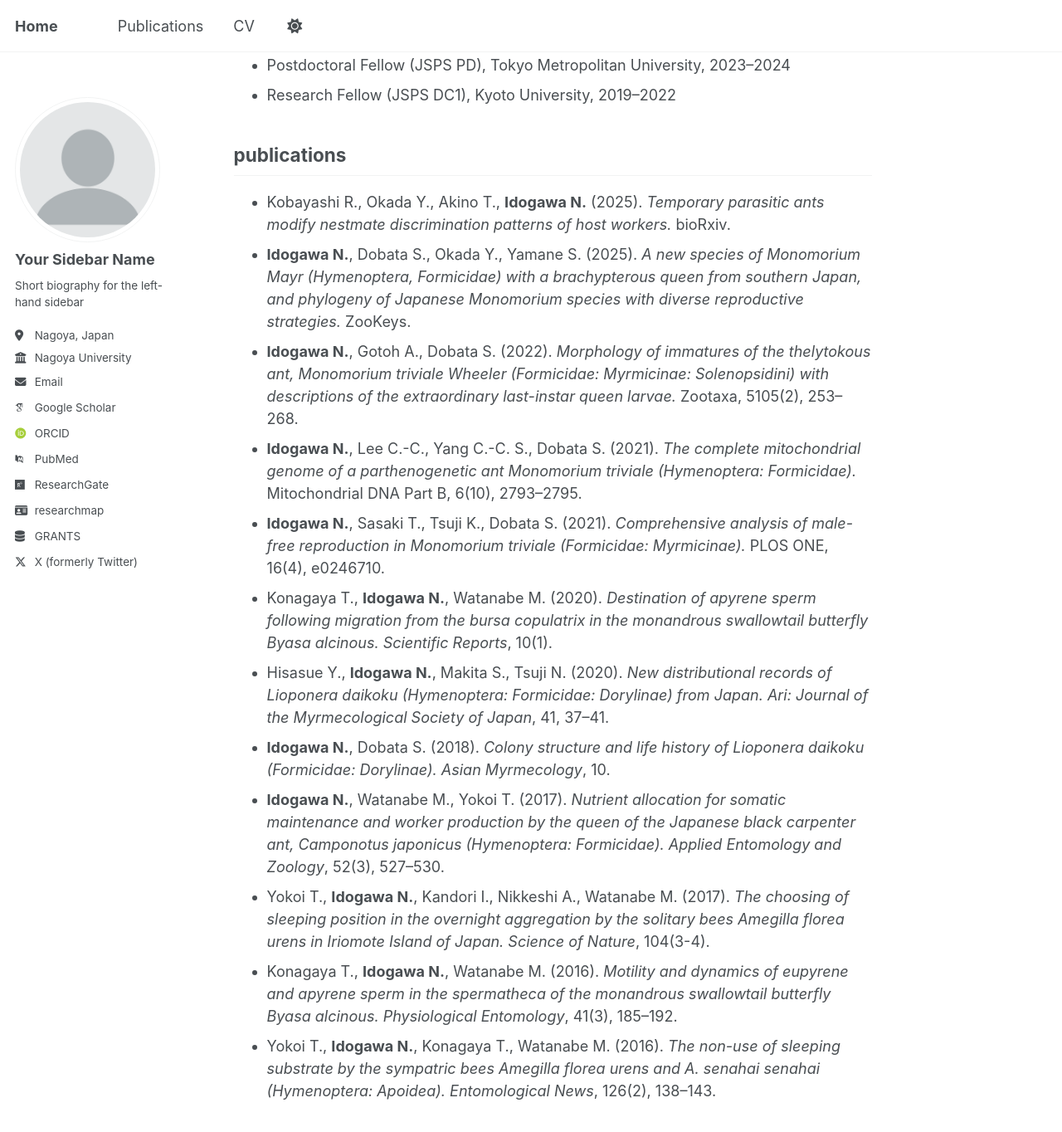
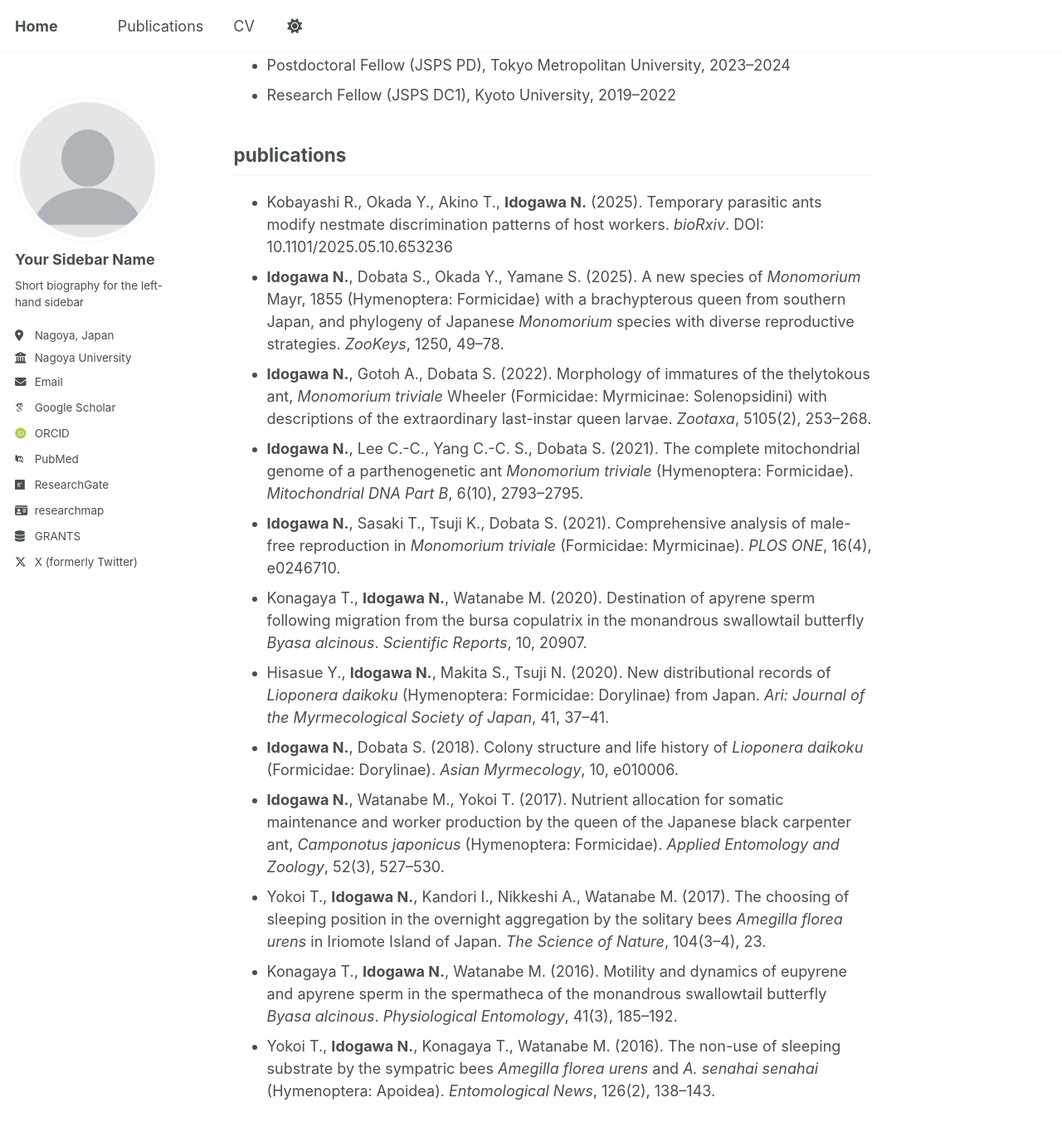
Before and after one commit to n-ido/n-ido.github.io, a Jekyll site: the page built from _pages/about.md, in a window 1280 px wide and 1400 px high, scrolled down 465 px. Shown: the top 1364 px of the window at 83% size. Built offline with Jekyll 4.4.1, drawn with Linux system fonts in a browser that asks for light colours; some web fonts are replaced; a script that is not in the unit is left out.

Commit message:
Update about.md

```diff
--- a/_pages/about.md
+++ b/_pages/about.md
@@ -18,15 +18,15 @@ under constraction.
 - Research Fellow (JSPS DC1), Kyoto University, 2019–2022
 
 ## publications
-- Kobayashi R., Okada Y., Akino T., **Idogawa N.** (2025). *Temporary parasitic ants modify nestmate discrimination patterns of host workers.* bioRxiv.
-- **Idogawa N.**, Dobata S., Okada Y., Yamane S. (2025). *A new species of Monomorium Mayr (Hymenoptera, Formicidae) with a brachypterous queen from southern Japan, and phylogeny of Japanese Monomorium species with diverse reproductive strategies.* ZooKeys.
-- **Idogawa N.**, Gotoh A., Dobata S. (2022). *Morphology of immatures of the thelytokous ant, Monomorium triviale Wheeler (Formicidae: Myrmicinae: Solenopsidini) with descriptions of the extraordinary last-instar queen larvae.* Zootaxa, 5105(2), 253–268.
-- **Idogawa N.**, Lee C.-C., Yang C.-C. S., Dobata S. (2021). *The complete mitochondrial genome of a parthenogenetic ant Monomorium triviale (Hymenoptera: Formicidae).* Mitochondrial DNA Part B, 6(10), 2793–2795.
-- **Idogawa N.**, Sasaki T., Tsuji K., Dobata S. (2021). *Comprehensive analysis of male-free reproduction in Monomorium triviale (Formicidae: Myrmicinae).* PLOS ONE, 16(4), e0246710.
-- Konagaya T., **Idogawa N.**, Watanabe M. (2020). *Destination of apyrene sperm following migration from the bursa copulatrix in the monandrous swallowtail butterfly Byasa alcinous.* *Scientific Reports*, 10(1).
-- Hisasue Y., **Idogawa N.**, Makita S., Tsuji N. (2020). *New distributional records of Lioponera daikoku (Hymenoptera: Formicidae: Dorylinae) from Japan.* *Ari: Journal of the Myrmecological Society of Japan*, 41, 37–41.
-- **Idogawa N.**, Dobata S. (2018). *Colony structure and life history of Lioponera daikoku (Formicidae: Dorylinae).* *Asian Myrmecology*, 10.
-- **Idogawa N.**, Watanabe M., Yokoi T. (2017). *Nutrient allocation for somatic maintenance and worker production by the queen of the Japanese black carpenter ant, Camponotus japonicus (Hymenoptera: Formicidae).* *Applied Entomology and Zoology*, 52(3), 527–530.
-- Yokoi T., **Idogawa N.**, Kandori I., Nikkeshi A., Watanabe M. (2017). *The choosing of sleeping position in the overnight aggregation by the solitary bees Amegilla florea urens in Iriomote Island of Japan.* *Science of Nature*, 104(3-4).
-- Konagaya T., **Idogawa N.**, Watanabe M. (2016). *Motility and dynamics of eupyrene and apyrene sperm in the spermatheca of the monandrous swallowtail butterfly Byasa alcinous.* *Physiological Entomology*, 41(3), 185–192.
-- Yokoi T., **Idogawa N.**, Konagaya T., Watanabe M. (2016). *The non-use of sleeping substrate by the sympatric bees Amegilla florea urens and A. senahai senahai (Hymenoptera: Apoidea).* *Entomological News*, 126(2), 138–143.
+- Kobayashi R., Okada Y., Akino T., **Idogawa N.** (2025). Temporary parasitic ants modify nestmate discrimination patterns of host workers. *bioRxiv*. DOI: 10.1101/2025.05.10.653236
+- **Idogawa N.**, Dobata S., Okada Y., Yamane S. (2025). A new species of *Monomorium* Mayr, 1855 (Hymenoptera: Formicidae) with a brachypterous queen from southern Japan, and phylogeny of Japanese *Monomorium* species with diverse reproductive strategies. *ZooKeys*, 1250, 49–78.
+- **Idogawa N.**, Gotoh A., Dobata S. (2022). Morphology of immatures of the thelytokous ant, *Monomorium triviale* Wheeler (Formicidae: Myrmicinae: Solenopsidini) with descriptions of the extraordinary last-instar queen larvae. *Zootaxa*, 5105(2), 253–268.
+- **Idogawa N.**, Lee C.-C., Yang C.-C. S., Dobata S. (2021). The complete mitochondrial genome of a parthenogenetic ant *Monomorium triviale* (Hymenoptera: Formicidae). *Mitochondrial DNA Part B*, 6(10), 2793–2795.
+- **Idogawa N.**, Sasaki T., Tsuji K., Dobata S. (2021). Comprehensive analysis of male-free reproduction in *Monomorium triviale* (Formicidae: Myrmicinae). *PLOS ONE*, 16(4), e0246710.
+- Konagaya T., **Idogawa N.**, Watanabe M. (2020). Destination of apyrene sperm following migration from the bursa copulatrix in the monandrous swallowtail butterfly *Byasa alcinous*. *Scientific Reports*, 10, 20907.
+- Hisasue Y., **Idogawa N.**, Makita S., Tsuji N. (2020). New distributional records of *Lioponera daikoku* (Hymenoptera: Formicidae: Dorylinae) from Japan. *Ari: Journal of the Myrmecological Society of Japan*, 41, 37–41.
+- **Idogawa N.**, Dobata S. (2018). Colony structure and life history of *Lioponera daikoku* (Formicidae: Dorylinae). *Asian Myrmecology*, 10, e010006.
+- **Idogawa N.**, Watanabe M., Yokoi T. (2017). Nutrient allocation for somatic maintenance and worker production by the queen of the Japanese black carpenter ant, *Camponotus japonicus* (Hymenoptera: Formicidae). *Applied Entomology and Zoology*, 52(3), 527–530.
+- Yokoi T., **Idogawa N.**, Kandori I., Nikkeshi A., Watanabe M. (2017). The choosing of sleeping position in the overnight aggregation by the solitary bees *Amegilla florea urens* in Iriomote Island of Japan. *The Science of Nature*, 104(3–4), 23.
+- Konagaya T., **Idogawa N.**, Watanabe M. (2016). Motility and dynamics of eupyrene and apyrene sperm in the spermatheca of the monandrous swallowtail butterfly *Byasa alcinous*. *Physiological Entomology*, 41(3), 185–192.
+- Yokoi T., **Idogawa N.**, Konagaya T., Watanabe M. (2016). The non-use of sleeping substrate by the sympatric bees *Amegilla florea urens* and *A. senahai senahai* (Hymenoptera: Apoidea). *Entomological News*, 126(2), 138–143.
```
